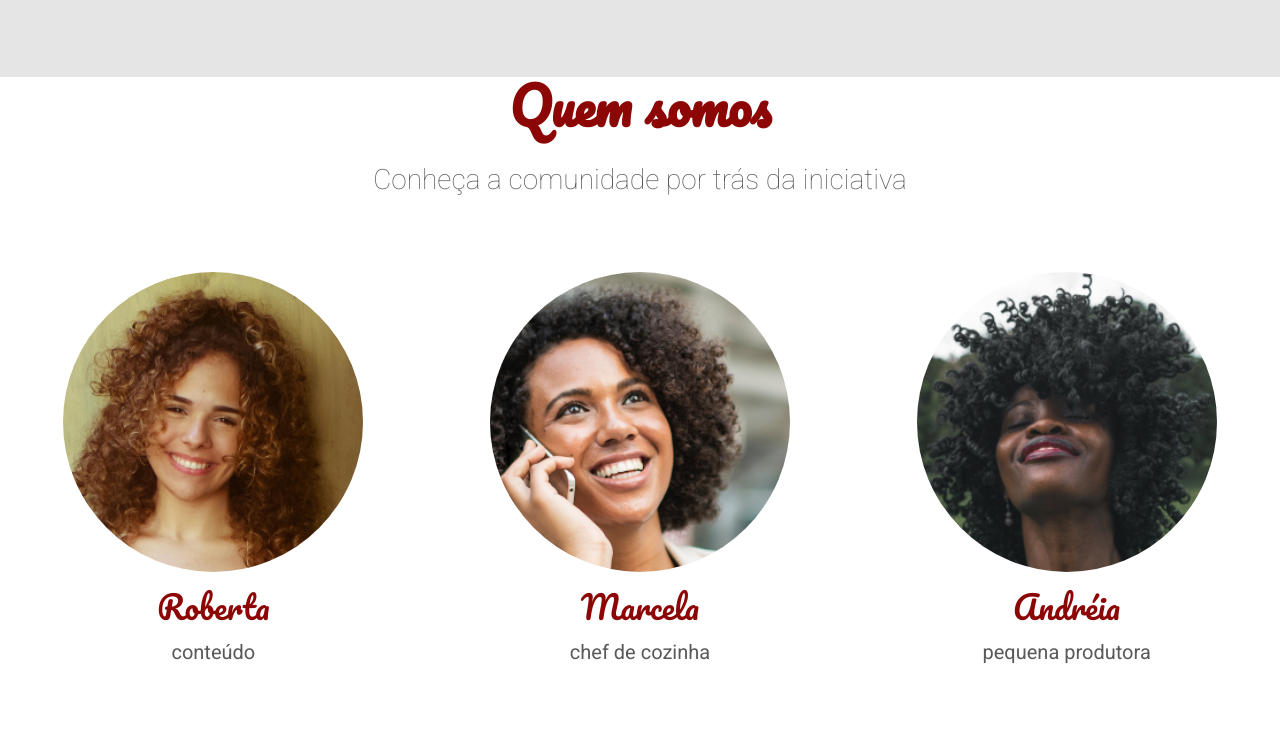
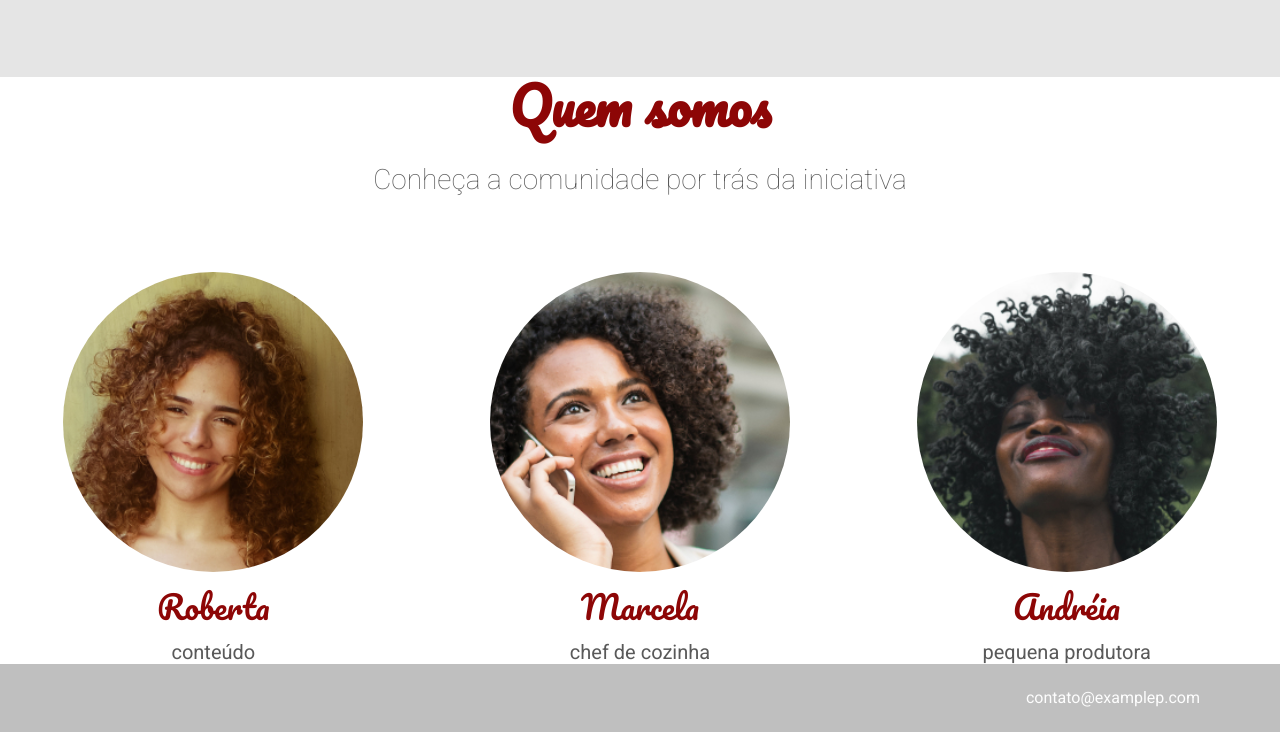
Before and after one commit to devopMarkz/fruta-fruto, a plain HTML site: page index.html in a window 1280 px wide. Shown: the part 2045-2777 px from the top of the page. Before the commit the page ends 2709 px from the top, so only its background shows below. Drawn offline with Linux system fonts and the light colour scheme.

Commit message:
Criando Rodapé

```diff
--- /dev/null
+++ b/assets/css/rodape.css
@@ -0,0 +1,7 @@
+.rodape{
+    background: #bfbfbf;
+    color: #fdfdfd;
+    text-align: right;
+    padding: 2.5rem 8rem;
+    text-transform: lowercase;
+}
--- a/assets/css/style.css
+++ b/assets/css/style.css
@@ -29,3 +29,5 @@
 @import './pessoa/pessoa-imagem.css';
 @import './pessoa/pessoa-nome.css';
 @import './pessoa/pessoa-funcao.css';
+
+@import './rodape.css';
--- a/index.html
+++ b/index.html
@@ -115,5 +115,9 @@
             </div>
         </section>
 
+        <footer class="rodape">
+            contato@examplep.com
+        </footer>
+
     </body>
 </html>
```
